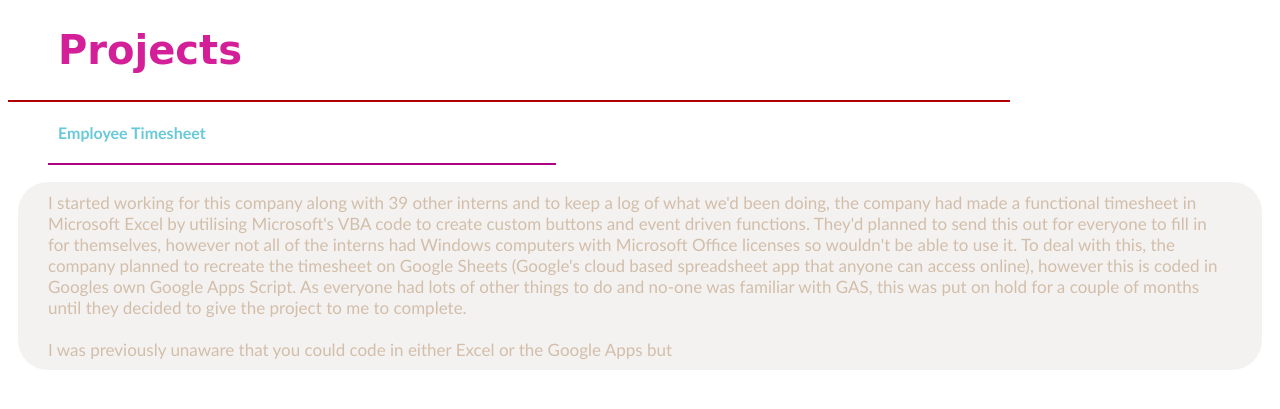
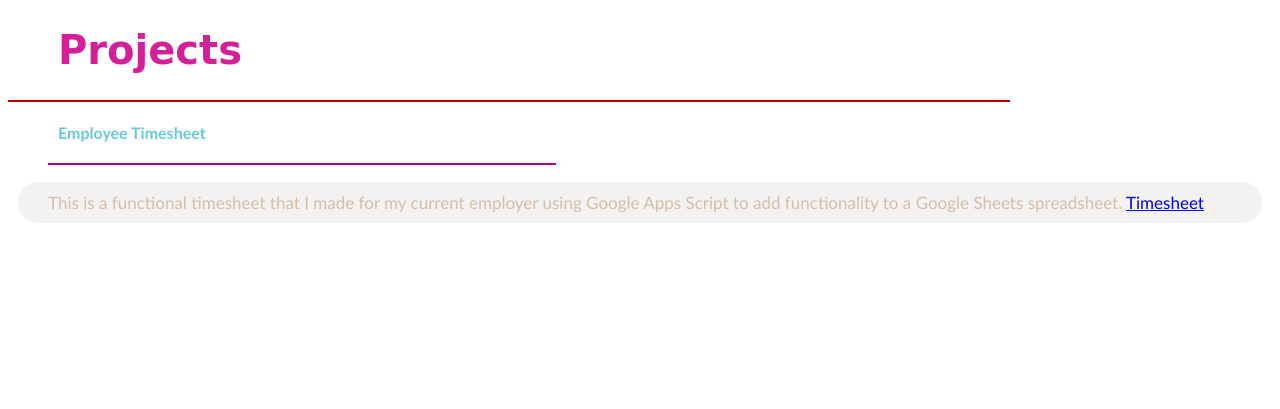
Before and after one commit to jAdelaide/Portfolio, a PHP site: page /sections/projects.php in a window 1280 px wide. Shown: the top 409 px of the page. Run offline with PHP 8.4, Linux system fonts and the light colour scheme.

Commit message:
Timesheet and updating Python info

```diff
--- a/sections/projectPages/timesheet.php
+++ b/sections/projectPages/timesheet.php
@@ -3,10 +3,7 @@
 <hr width="40%" color="rbg(3, 57, 82)" style="margin-left: 40px">
 
 <p style="margin-left: 10px; margin-right: 10px; padding-left: 30px; padding-right: 30px; padding-top: 10px; padding-bottom: 10px; background-color: rgba(182, 169, 152, 0.15); border-radius: 30px; color: rgb(210, 190, 170); font-size: 17px; font-family: candara">
-I started working for this company along with 39 other interns and to keep a log of what we'd been doing, the company had made a functional timesheet in Microsoft Excel by utilising Microsoft's VBA code to create custom buttons and event driven functions.
-They'd planned to send this out for everyone to fill in for themselves, however not all of the interns had Windows computers with Microsoft Office licenses so wouldn't be able to use it.
-To deal with this, the company planned to recreate the timesheet on Google Sheets (Google's cloud based spreadsheet app that anyone can access online), however this is coded in Googles own Google Apps Script.
-As everyone had lots of other things to do and no-one was familiar with GAS, this was put on hold for a couple of months until they decided to give the project to me to complete.
-<br></br>
-I was previously unaware that you could code in either Excel or the Google Apps but
+This is a functional timesheet that I made for my current employer using Google Apps Script to add functionality to a Google Sheets spreadsheet.
+
+<a href="https://docs.google.com/spreadsheets/d/1KLvtX0E5XLsJzfkO9iCKFv_QAl3xg28GB7cfPIQF7Co/edit?usp=sharing" target="_blank">Timesheet</a>
 </p>
```
Also changed, not shown: sections/infoPages/Python.php (+5 -2 lines).
